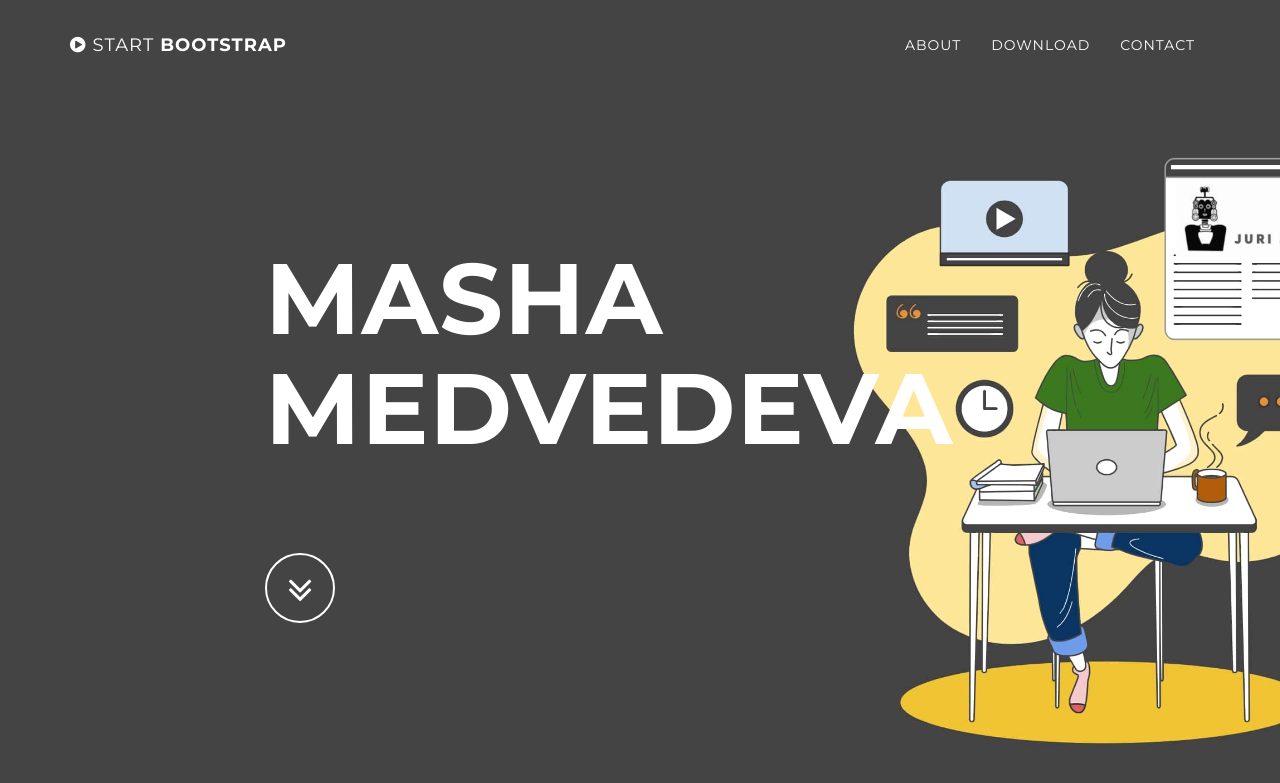
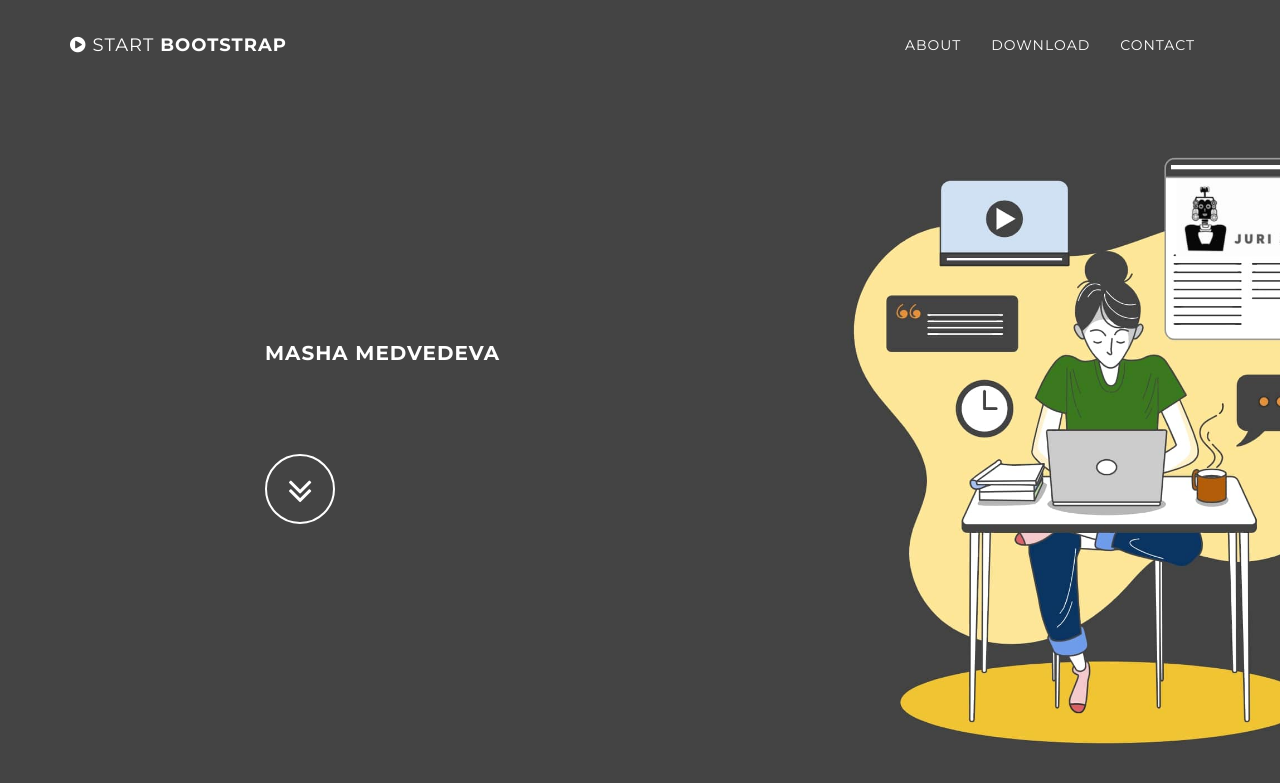
Before and after one commit to masha-medvedeva/masha-medvedeva.github.io, a Jekyll site: the page built from index.html, in a window 1280 px wide and 900 px high. Shown: the top 783 px of the window. Built offline with Jekyll 4.4.1, drawn with Linux system fonts in a browser that asks for light colours.

```diff
--- a/_includes/css/grayscale.css
+++ b/_includes/css/grayscale.css
@@ -135,7 +135,7 @@
     display: table;
     width: 100%;
     height: auto;
-    padding: 100px 0;
+    padding: 20px 0;
     text-align: left;
     color: #fff;
     background: url(/img/intro-bg.jpg) no-repeat bottom center scroll;
@@ -167,7 +167,7 @@
     }
 
     .intro .intro-body .brand-heading {
-        font-size: 100px;
+        font-size: 20px;
     }
 
     .intro .intro-body .intro-text {
```
